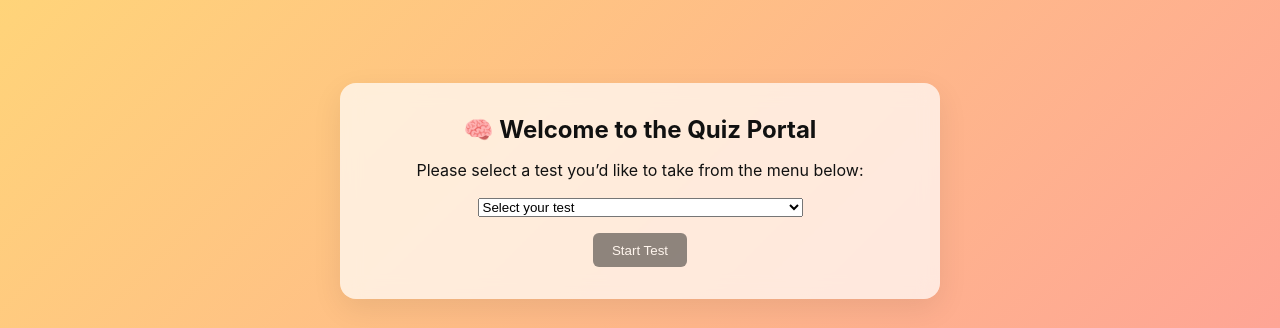
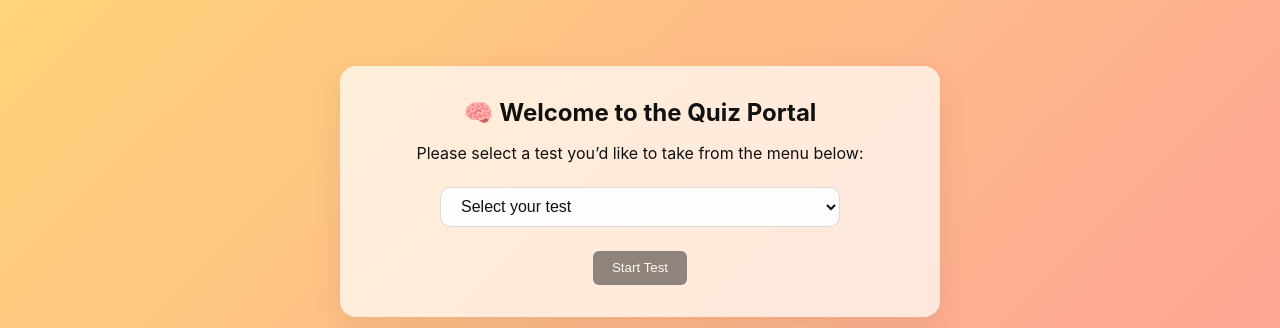
Before and after one commit to RosieRBS/inner, a website: page index.html in a window 1280 px wide. Shown: the part 138-466 px from the top of the page. Drawn offline with Linux system fonts and the light colour scheme.

Commit message:
Update styles.css

```diff
--- a/styles.css
+++ b/styles.css
@@ -39,7 +39,32 @@ body {
     transition: opacity 0.3s ease, transform 0.3s ease;
 }
 
+
 .hidden { display: none; }
+
+.test-selection {
+    margin: 1.5rem 0;
+    text-align: center;
+}
+
+#testDropdown {
+    width: 100%;
+    max-width: 400px;
+    padding: 0.6rem 1rem;
+    border-radius: 10px;
+    border: 1px solid rgba(82,82,82,0.2);
+    background: rgba(255,255,255,0.9);
+    font-size: 1rem;
+    color: var(--text);
+    cursor: pointer;
+    transition: all 0.2s ease;
+}
+
+#testDropdown:focus {
+    border-color: var(--accent);
+    outline: none;
+}
+
 
 .start-buttons { display: flex; justify-content: center; gap: 1rem; margin-top: 1rem; }
 
```
